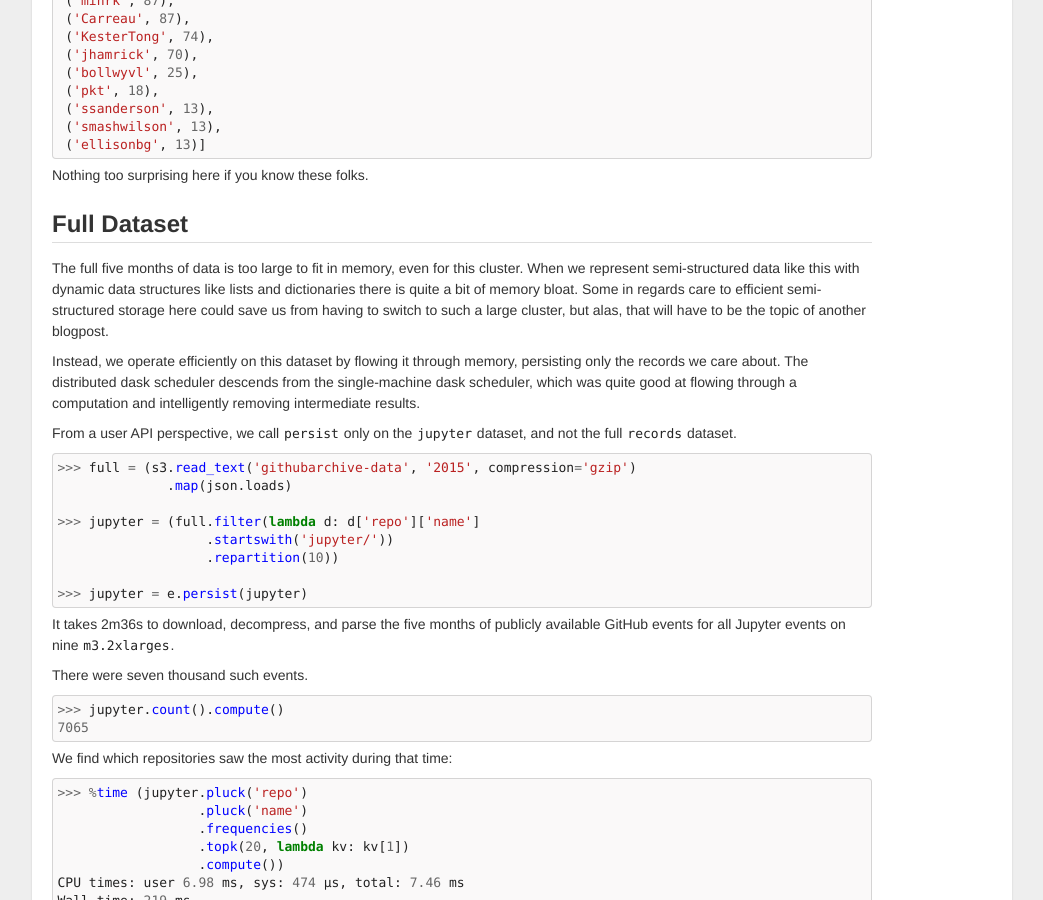
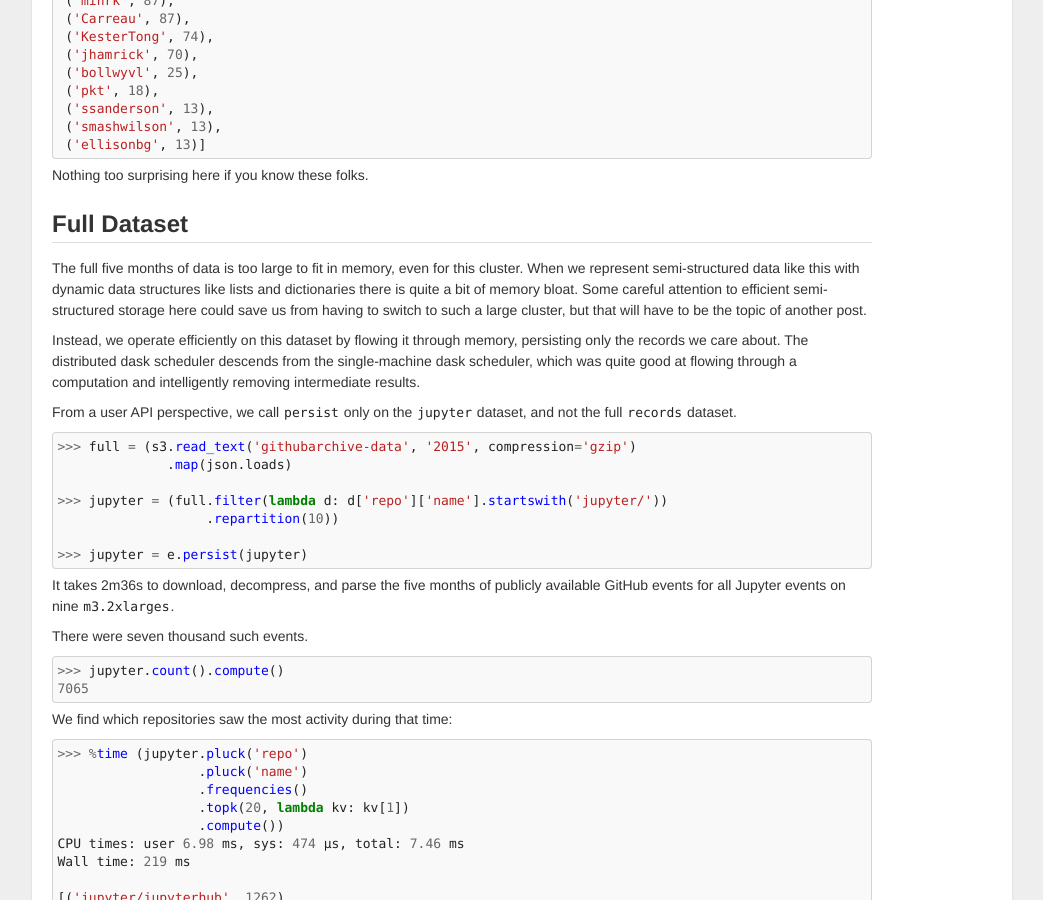
Before and after one commit to besyskymnbk/blog, a Jekyll site: the page built from _posts/work/2016-02-17-dask-distributed-part1.md, in a window 1280 px wide and 900 px high, scrolled down 4398 px. Shown: the whole window, without its empty margins (118-1161 px from the left). Built offline with Jekyll 4.4.1, drawn with Linux system fonts in a browser that asks for light colours; comment, search, counter and statistics services are not loaded.

Commit message:
fix typo

```diff
--- a/_posts/work/2016-02-17-dask-distributed-part1.md
+++ b/_posts/work/2016-02-17-dask-distributed-part1.md
@@ -315,9 +315,9 @@ Full Dataset
 The full five months of data is too large to fit in memory, even for this
 cluster.  When we represent semi-structured data like this with dynamic data
 structures like lists and dictionaries there is quite a bit of memory bloat.
-Some in regards care to efficient semi-structured storage here could save us
-from having to switch to such a large cluster, but alas, that will have to be
-the topic of another blogpost.
+Some careful attention to efficient semi-structured storage here could save us
+from having to switch to such a large cluster, but that will have to be
+the topic of another post.
 
 Instead, we operate efficiently on this dataset by flowing it through
 memory, persisting only the records we care about.  The distributed dask
@@ -332,8 +332,7 @@ and not the full `records` dataset.
 >>> full = (s3.read_text('githubarchive-data', '2015', compression='gzip')
               .map(json.loads)
 
->>> jupyter = (full.filter(lambda d: d['repo']['name']
-                   .startswith('jupyter/'))
+>>> jupyter = (full.filter(lambda d: d['repo']['name'].startswith('jupyter/'))
                    .repartition(10))
 
 >>> jupyter = e.persist(jupyter)
```
